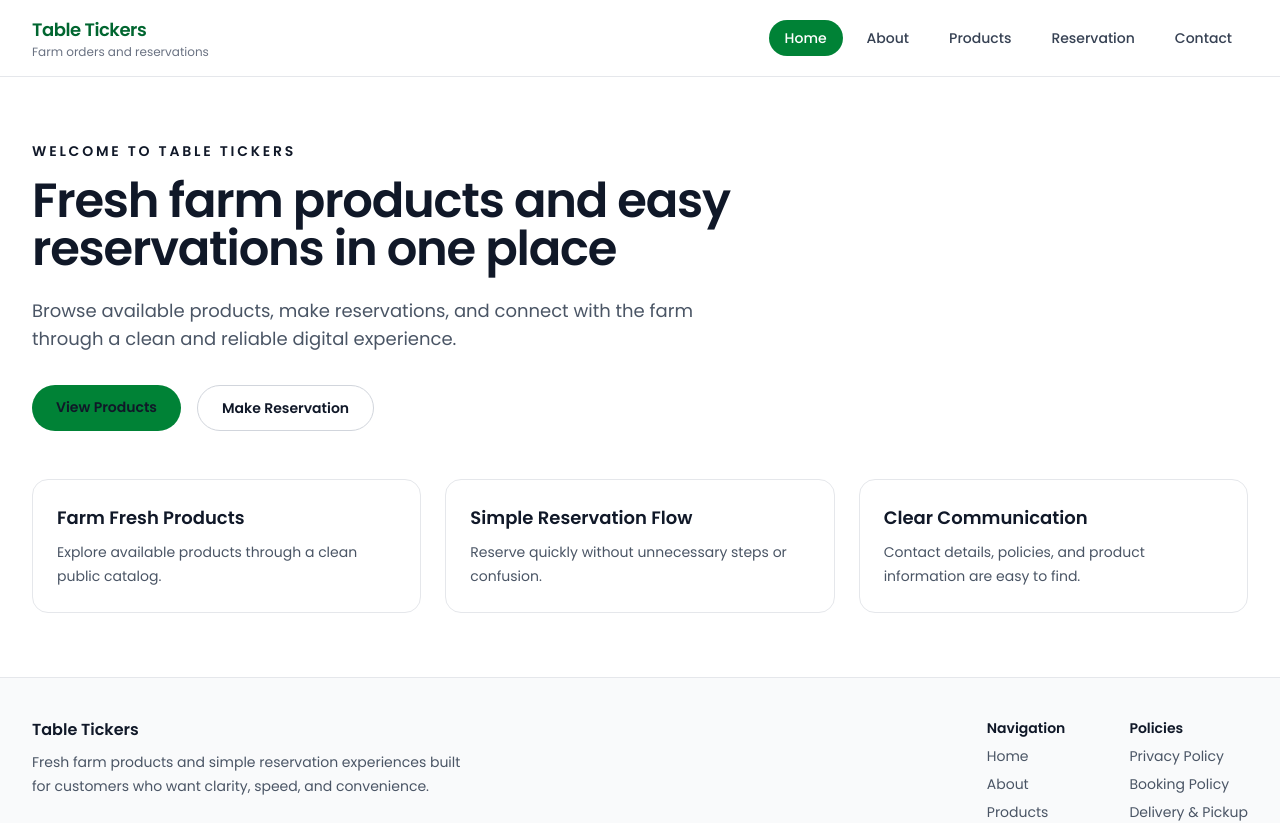
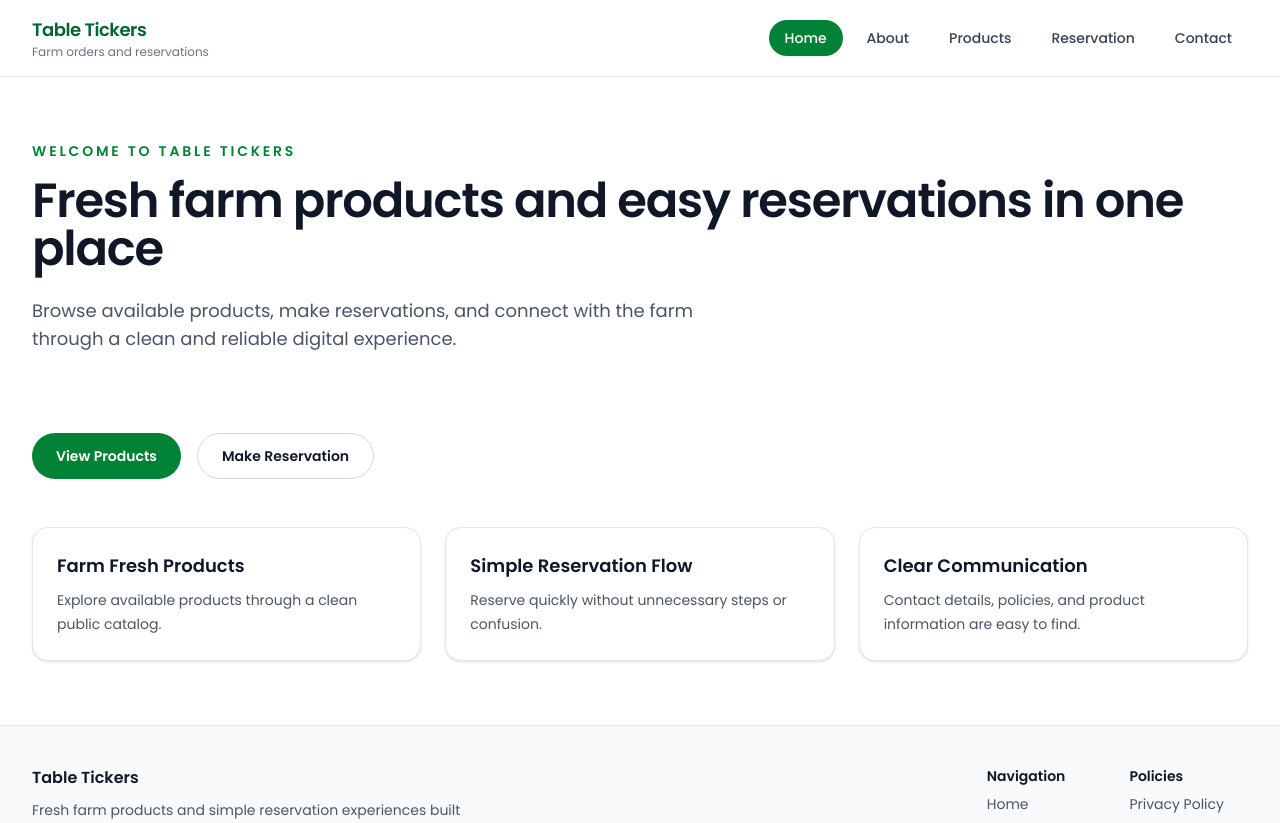
Before and after one commit to Capstone-table-tickers/capstone-order-reservation, a Next.js app: page / in a window 1280 px wide. Shown: the top 823 px of the page. Built offline with nearby package versions, Linux system fonts and the light colour scheme.

Commit message:
Reusable UI Components Implemented

```diff
--- a/src/app/(public)/page.tsx
+++ b/src/app/(public)/page.tsx
@@ -1,67 +1,52 @@
-import Link from "next/link";
+import { SectionTitle } from "@/components/ui/SectionTitle";
+import { Button } from "@/components/ui/Button";
+import { Card } from "@/components/ui/Card";
 
 export default function HomePage() {
   return (
-    <section className="mx-auto flex w-full max-w-7xl flex-col gap-12 px-4 py-16 sm:px
-6 lg:px-8">
-      <div className="max-w-3xl">
-        <p className="mb-4 text-sm font-semibold uppercase tracking-[0.2em] text
-green-700">
-          Welcome to Table Tickers
-        </p>
-        <h1 className="text-4xl font-semibold tracking-tight text-gray-900 sm:text-5xl">
-          Fresh farm products and easy reservations in one place
-        </h1>
-        <p className="mt-6 max-w-2xl text-base leading-7 text-gray-600 sm:text-lg">
-          Browse available products, make reservations, and connect with the
-          farm through a clean and reliable digital experience.
-        </p>
+    <section className="mx-auto flex w-full max-w-7xl flex-col gap-12 px-4 py-16 sm:px-6 lg:px-8">
+      <SectionTitle
+        eyebrow="Welcome to Table Tickers"
+        title="Fresh farm products and easy reservations in one place"
+        description="Browse available products, make reservations, and connect with the farm through a clean and reliable digital experience."
+      />
 
-        <div className="mt-8 flex flex-wrap gap-4">
-          <Link
-            href="/products"
-            className="rounded-full bg-green-700 px-6 py-3 text-sm font-semibold text
-white transition hover:bg-green-800"
-          >
-            View Products
-          </Link>
-          <Link
-            href="/reservation"
-            className="rounded-full border border-gray-300 px-6 py-3 text-sm font-semibold
-text-gray-900 transition hover:border-green-700 hover:text-green-700"
-          >
-            Make Reservation
-          </Link>
-        </div>
+      <div className="mt-8 flex flex-wrap gap-4">
+        <Button href="/products" variant="primary">
+          View Products
+        </Button>
+        <Button href="/reservation" variant="secondary">
+          Make Reservation
+        </Button>
       </div>
 
       <div className="grid gap-6 md:grid-cols-3">
-        <div className="rounded-2xl border border-gray-200 p-6">
+        <Card>
           <h2 className="text-lg font-semibold text-gray-900">
             Farm Fresh Products
           </h2>
           <p className="mt-2 text-sm leading-6 text-gray-600">
             Explore available products through a clean public catalog.
           </p>
-        </div>
+        </Card>
 
-        <div className="rounded-2xl border border-gray-200 p-6">
+        <Card>
           <h2 className="text-lg font-semibold text-gray-900">
             Simple Reservation Flow
           </h2>
           <p className="mt-2 text-sm leading-6 text-gray-600">
             Reserve quickly without unnecessary steps or confusion.
           </p>
-        </div>
+        </Card>
 
-        <div className="rounded-2xl border border-gray-200 p-6">
+        <Card>
           <h2 className="text-lg font-semibold text-gray-900">
             Clear Communication
           </h2>
           <p className="mt-2 text-sm leading-6 text-gray-600">
             Contact details, policies, and product information are easy to find.
           </p>
-        </div>
+        </Card>
       </div>
     </section>
   );
--- /dev/null
+++ b/src/components/ui/Badge.tsx
@@ -0,0 +1,21 @@
+import { cn } from "@/lib/utils";
+
+interface BadgeProps {
+  variant?: "default" | "outline" | "success";
+  className?: string;
+  children: React.ReactNode;
+}
+
+export function Badge({ variant = "default", className, children }: BadgeProps) {
+  const variantClasses = {
+    default: "bg-gray-100 text-gray-800",
+    outline: "border border-gray-300 text-gray-700",
+    success: "bg-green-100 text-green-800",
+  };
+
+  return (
+    <span className={cn("rounded-full px-2 py-1 text-xs font-medium", variantClasses[variant], className)}>
+      {children}
+    </span>
+  );
+}
--- /dev/null
+++ b/src/components/ui/Button.tsx
@@ -0,0 +1,68 @@
+import Link from "next/link";
+import { cn } from "@/lib/utils";
+
+type ButtonVariant = "primary" | "secondary";
+type ButtonSize = "sm" | "md" | "lg";
+
+type CommonProps = {
+  children: React.ReactNode;
+  className?: string;
+  variant?: ButtonVariant;
+  size?: ButtonSize;
+};
+
+type ButtonAsButton = CommonProps &
+  React.ButtonHTMLAttributes<HTMLButtonElement> & {
+    href?: never;
+  };
+
+type ButtonAsLink = CommonProps & {
+  href: string;
+} & React.AnchorHTMLAttributes<HTMLAnchorElement>;
+
+type ButtonProps = ButtonAsButton | ButtonAsLink;
+
+export function Button({
+  variant = "primary",
+  size = "md",
+  className,
+  children,
+  ...props
+}: ButtonProps) {
+  const baseClasses =
+    "inline-flex items-center justify-center rounded-full font-semibold transition focus:outline-none focus:ring-2 focus:ring-green-500 focus:ring-offset-2";
+
+  const variantClasses = {
+    primary: "bg-green-700 text-white hover:bg-green-800",
+    secondary:
+      "border border-gray-300 bg-white text-gray-900 hover:border-green-700 hover:text-green-700",
+  };
+
+  const sizeClasses = {
+    sm: "px-4 py-2 text-sm",
+    md: "px-6 py-3 text-sm",
+    lg: "px-8 py-4 text-base",
+  };
+
+  const classes = cn(
+    baseClasses,
+    variantClasses[variant],
+    sizeClasses[size],
+    className
+  );
+
+  if ("href" in props && props.href) {
+    const { href, ...linkProps } = props;
+    return (
+      <Link href={href} className={classes} {...linkProps}>
+        {children}
+      </Link>
+    );
+  }
+
+  return (
+    <button className={classes} {...props}>
+      {children}
+    </button>
+  );
+}
--- /dev/null
+++ b/src/components/ui/Card.tsx
@@ -0,0 +1,14 @@
+import { cn } from "@/lib/utils";
+
+interface CardProps {
+  className?: string;
+  children: React.ReactNode;
+}
+
+export function Card({ className, children }: CardProps) {
+  return (
+    <div className={cn("rounded-2xl border border-gray-200 bg-white p-6 shadow-sm", className)}>
+      {children}
+    </div>
+  );
+}
--- /dev/null
+++ b/src/components/ui/EmptyState.tsx
@@ -0,0 +1,18 @@
+import { cn } from "@/lib/utils";
+
+interface EmptyStateProps {
+  title: string;
+  description: string;
+  action?: React.ReactNode;
+  className?: string;
+}
+
+export function EmptyState({ title, description, action, className }: EmptyStateProps) {
+  return (
+    <div className={cn("rounded-2xl border-dashed border-2 border-gray-300 bg-gray-50 p-8 text-center", className)}>
+      <h3 className="text-lg font-semibold text-gray-900">{title}</h3>
+      <p className="mt-2 text-sm text-gray-600">{description}</p>
+      {action && <div className="mt-4">{action}</div>}
+    </div>
+  );
+}
--- /dev/null
+++ b/src/components/ui/SectionTitle.tsx
@@ -0,0 +1,35 @@
+import { cn } from "@/lib/utils";
+
+interface SectionTitleProps {
+  eyebrow?: string;
+  title: string;
+  description?: string;
+  align?: "left" | "center";
+  className?: string;
+}
+
+export function SectionTitle({
+  eyebrow,
+  title,
+  description,
+  align = "left",
+  className,
+}: SectionTitleProps) {
+  return (
+    <div className={cn(align === "center" ? "text-center" : "text-left", className)}>
+      {eyebrow && (
+        <p className="mb-4 text-sm font-semibold uppercase tracking-[0.2em] text-green-700">
+          {eyebrow}
+        </p>
+      )}
+      <h2 className="text-4xl font-semibold tracking-tight text-gray-900 sm:text-5xl">
+        {title}
+      </h2>
+      {description && (
+        <p className="mt-6 max-w-2xl text-base leading-7 text-gray-600 sm:text-lg">
+          {description}
+        </p>
+      )}
+    </div>
+  );
+}
--- /dev/null
+++ b/src/lib/utils.ts
@@ -0,0 +1,3 @@
+export function cn(...classes: (string | false | null | undefined)[]): string {
+  return classes.filter(Boolean).join(' ');
+}
```
